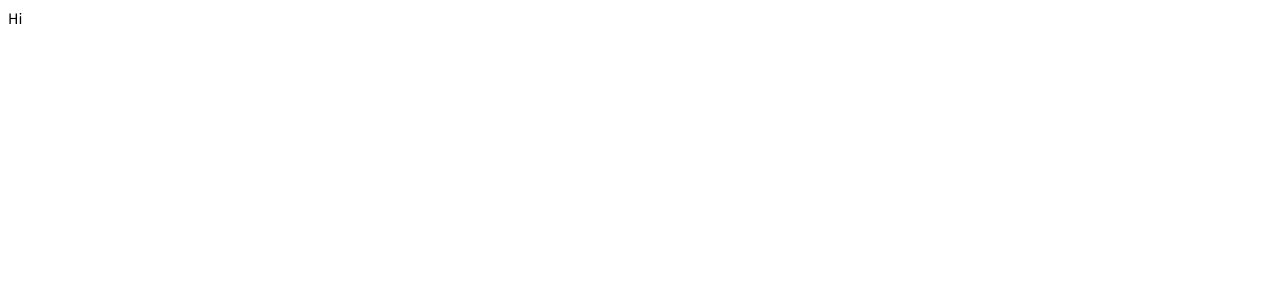
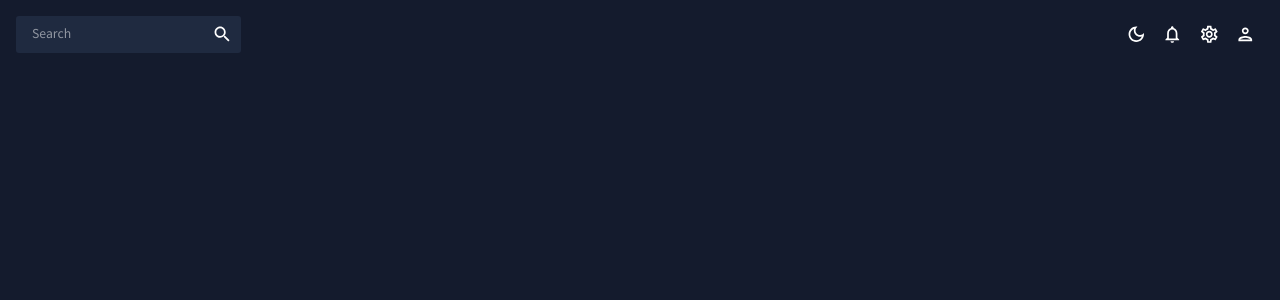
Before and after one commit to smhosseini96/react-admin-panel, a React (Create React App) app: page / in a window 1280 px wide. Shown: the top 300 px of the page. Built offline with nearby package versions, Linux system fonts and the light colour scheme.

Commit message:
built Topbar

```diff
--- a/src/App.js
+++ b/src/App.js
@@ -1,9 +1,20 @@
+import {ColorModeContext, useMode} from "./theme"
+import {CssBaseline, ThemeProvider} from '@mui/material'
+import Topbar from "./scenes/global/Topbar"
 
 function App() {
+  const [theme, colorMode] = useMode()
   return (
-    <div className="app">
-      Hi
-    </div>
+  <ColorModeContext.Provider value={colorMode}>
+    <ThemeProvider theme={theme}>
+      <CssBaseline/>
+      <div className="app">
+        <main className="content">
+          <Topbar/>
+        </main>
+      </div>
+    </ThemeProvider>
+  </ColorModeContext.Provider>
   );
 }
 
--- a/src/scenes/global/Topbar.jsx
+++ b/src/scenes/global/Topbar.jsx
@@ -1,6 +1,52 @@
+import{ Box, IconButton, useTheme} from "@mui/material"
+import { useContext } from "react"
+import { ColorModeContext, tokens } from "../../theme"
+import InputBase from "@mui/material/InputBase"
+import LightModeOutlinedIcon from "@mui/icons-material/LightModeOutlined"
+import DarkModeOutlinedIcon from "@mui/icons-material/DarkModeOutlined"
+import NotificationsOutlinedIcon from "@mui/icons-material/NotificationsOutlined"
+import SettingsOutlinedIcon from "@mui/icons-material/SettingsOutlined"
+import PersonOutlinedIcon from "@mui/icons-material/PersonOutlined"
+import SearchIcon from "@mui/icons-material/Search"
+import { borderRadius } from "@mui/system"
+
+
 const Topbar = () => {
+    const theme = useTheme ()
+    const colors = tokens(theme.palette.mode)
+    const colorMode = useContext(ColorModeContext)
+
     return (
-        <div>Topbar</div>
+        <Box display='flex' justifyContent='space-between' p={2}>
+            {/* SEARCH BAR */}
+            <Box display='flex' backgroundColor={colors.primary[400]} borderRadius='3px'>
+                <InputBase sx={{ml: 2, flex: 1}} placeholder='Search' />
+                <IconButton type="button" sx={{p: 1}}>
+                    <SearchIcon/>
+                </IconButton>
+            </Box>
+
+            {/* ICON */}
+            <Box display='flex'>
+                <IconButton onClick={colorMode.toggleColorMode}>
+                    {theme.palette.mode === 'dark' ? (
+                        <DarkModeOutlinedIcon/>
+                    ): (
+                        <LightModeOutlinedIcon/>
+                    )}
+
+                </IconButton>
+                <IconButton>
+                    <NotificationsOutlinedIcon/>
+                </IconButton>
+                <IconButton>
+                    <SettingsOutlinedIcon/>
+                </IconButton>
+                <IconButton>
+                    <PersonOutlinedIcon></PersonOutlinedIcon>
+                </IconButton>
+            </Box>
+        </Box>
     )
 }
 
```
